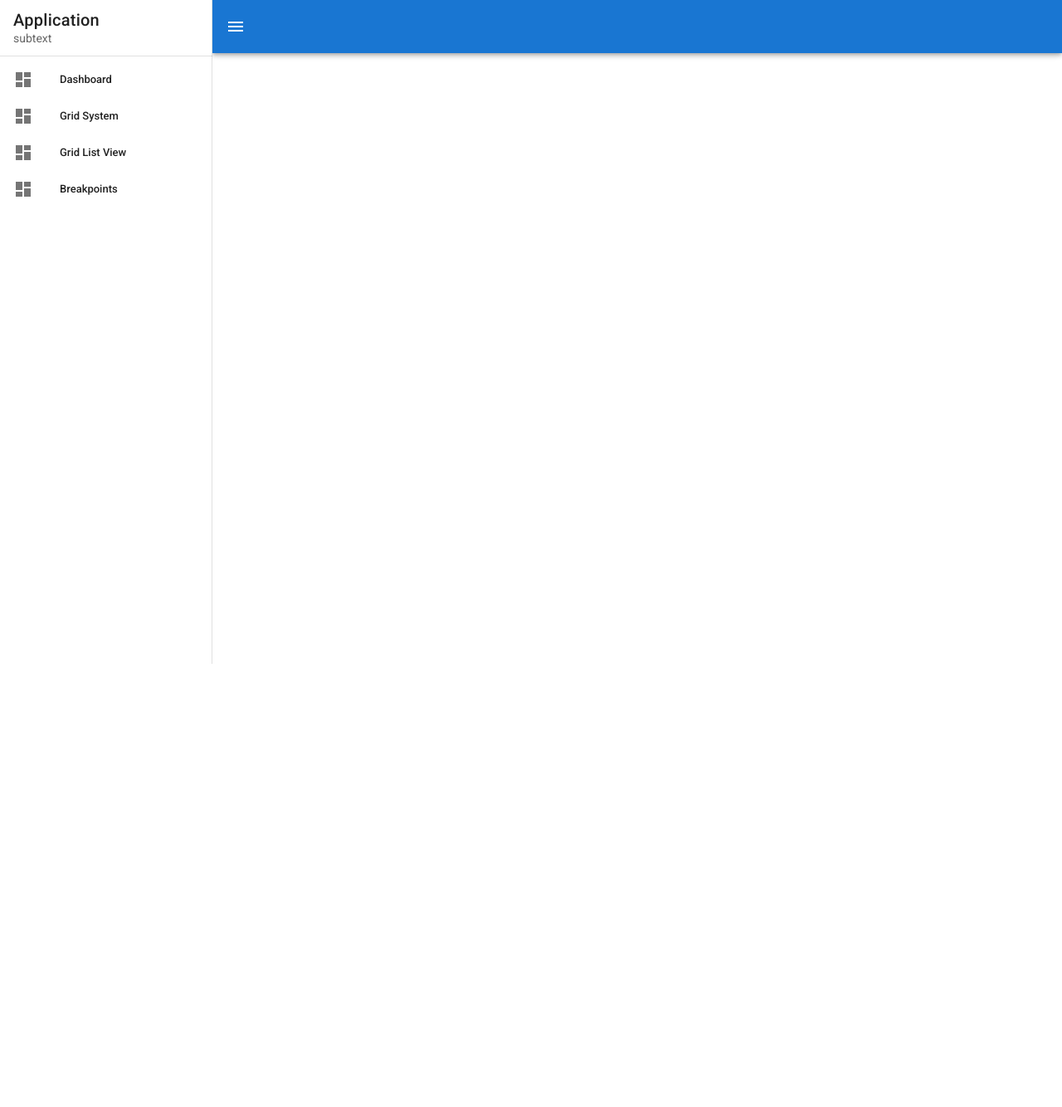
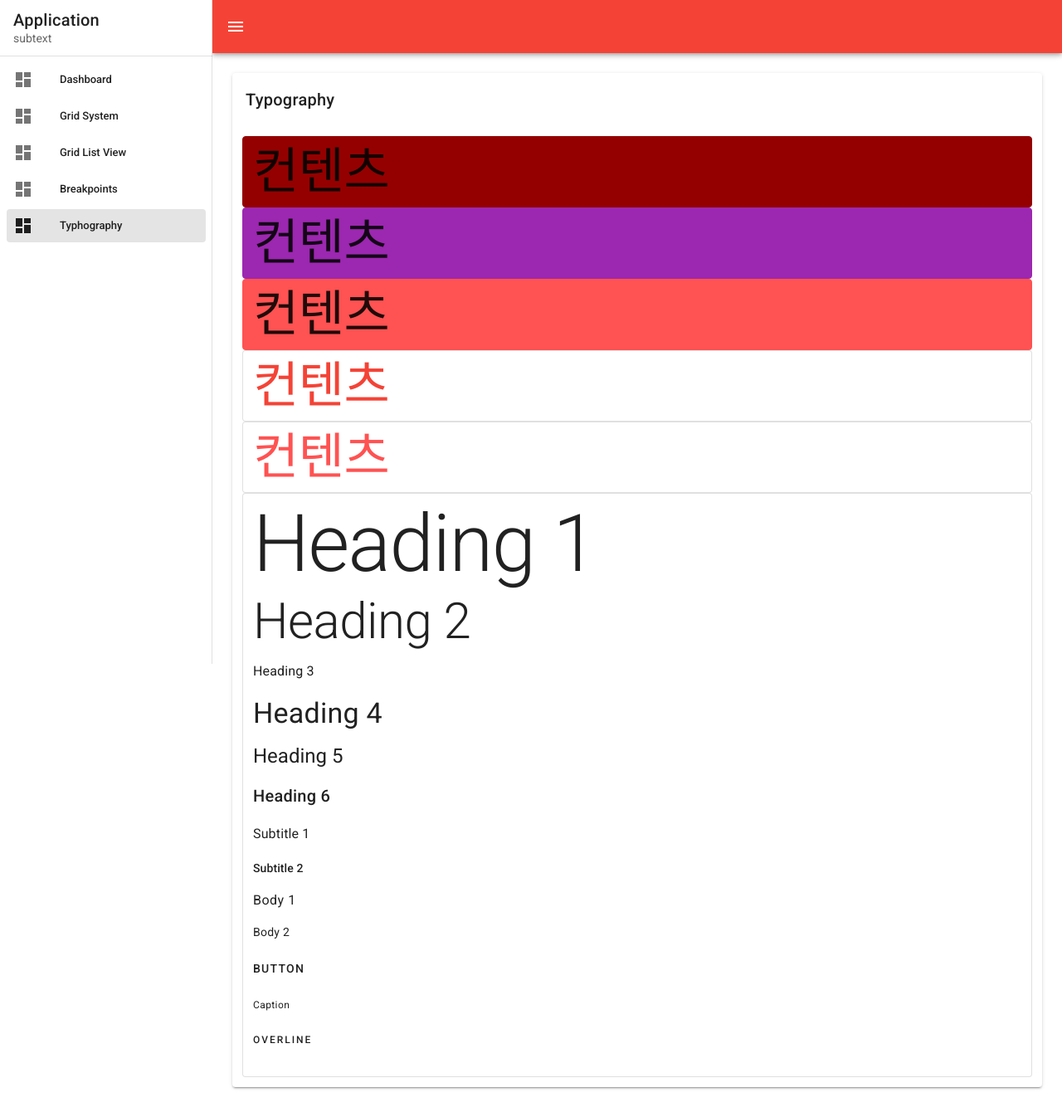
Before and after one commit to duwon/vutify-test-app, a Vue app: page /typography in a window 1280 px wide. Shown: the whole page at 83% size. Before the commit the page ends 800 px from the top, so only its background shows below. Built offline with nearby package versions, Linux system fonts and the light colour scheme.

Commit message:
Typography, Color

```diff
--- a/src/App.vue
+++ b/src/App.vue
@@ -67,7 +67,8 @@ export default {
       { title: 'Dashboard', icon: 'mdi-view-dashboard', to: '/' },
       { title: 'Grid System', icon: 'mdi-view-dashboard', to: '/grid-system' },
       { title: 'Grid List View', icon: 'mdi-view-dashboard', to: '/grid-list-page' },
-      { title: 'Breakpoints', icon: 'mdi-view-dashboard', to: '/breakpoints' }
+      { title: 'Breakpoints', icon: 'mdi-view-dashboard', to: '/breakpoints' },
+      { title: 'Typhography', icon: 'mdi-view-dashboard', to: '/typography' }
     ],
     right: null
   })
--- a/src/plugins/vuetify.js
+++ b/src/plugins/vuetify.js
@@ -6,5 +6,36 @@ Vue.use(Vuetify)
 export default new Vuetify({
   breakpoint: {
     mobileBreakpoint: 'xs'
-  }
+  },
+  theme: {
+    dark: false,
+    default: 'light',
+    disable: false,
+    options: {
+      cspNonce: undefined,
+      customProperties: undefined,
+      minifyTheme: undefined,
+      themeCache: undefined,
+    },
+    themes: {
+      light: {
+        primary: '#F44336',
+        secondary: '#9C27B0',
+        accent: '#82B1FF',
+        error: '#FF5252',
+        info: '#2196F3',
+        success: '#4CAF50',
+        warning: '#FB8C00',
+      },
+      dark: {
+        primary: '#F44336', // '#2196F3',
+        secondary: '#424242',
+        accent: '#FF4081',
+        error: '#FF5252',
+        info: '#2196F3',
+        success: '#4CAF50',
+        warning: '#FB8C00',
+      },
+    },
+  },
 })
--- a/src/router/index.js
+++ b/src/router/index.js
@@ -4,6 +4,7 @@ import Dashboard from '@/views/Dashboard'
 import Gridsystem from '@/views/GridSystem'
 import GridListPage from '@/views/GridListPage'
 import BreakPoints from '@/views/Breakpoints'
+import Typography from '@/views/Typography'
 
 Vue.use(VueRouter)
 
@@ -27,6 +28,11 @@ const routes = [
     path: '/breakpoints',
     name: 'Breakpoints',
     component: BreakPoints
+  },
+  {
+    path: '/typography',
+    name: 'Typography',
+    component: Typography
   }
 ]
 
--- a/src/views/Breakpoints.vue
+++ b/src/views/Breakpoints.vue
@@ -44,10 +44,10 @@
               Lorem ipsum dolor sit amet, consectetur adipiscing elit, sed do eiusmod tempor incididunt ut labore et dolore magna aliqua. Ut enim ad minim veniam, quis nostrud exercitation ullamco laboris nisi ut aliquip ex ea commodo consequat. Duis aute irure dolor in reprehenderit in voluptate velit esse cillum dolore eu fugiat nulla pariatur. Excepteur sint occaecat cupidatat non proident, sunt in culpa qui officia deserunt mollit anim id est laborum.
             </v-card-text>
 
-            <v-divider></v-divider>
+            <v-divider />
 
             <v-card-actions>
-              <v-spacer></v-spacer>
+              <v-spacer />
               <v-btn
                 color="primary"
                 text
@@ -82,6 +82,11 @@
 
 <script>
 export default {
+  data () {
+    return {
+      dialog: false,
+    }
+  },
   computed: {
     height () {
       switch (this.$vuetify.breakpoint.name) {
@@ -93,11 +98,6 @@ export default {
       }
     }
   },
-  data () {
-    return {
-      dialog: false,
-    }
-  },
 }
 </script>
 
--- /dev/null
+++ b/src/views/Typography.vue
@@ -0,0 +1,96 @@
+<template>
+  <v-container>
+    <v-card>
+      <v-card-title>
+        Typography
+      </v-card-title>
+      <v-container calss="grey lighten-3">
+        <v-card
+          class="pa-3 text-h2 primary darken-3"
+          outlined
+        >
+          컨텐츠
+        </v-card>
+        <v-card
+          class="pa-3 text-h2 secondary"
+          outlined
+        >
+          컨텐츠
+        </v-card>
+        <v-card
+          class="pa-3 text-h2 error"
+          outlined
+        >
+          컨텐츠
+        </v-card>
+        <v-card
+          class="pa-3 text-h2 primary--text"
+          outlined
+        >
+          컨텐츠
+        </v-card>
+        <v-card
+          class="pa-3 text-h2 error--text"
+          outlined
+        >
+          컨텐츠
+        </v-card>
+
+        <v-card
+          class="pa-3"
+          outlined
+        >
+          <p class="text-h1">
+            Heading 1
+          </p>
+          <p class="text-h2">
+            Heading 2
+          </p>
+          <p class="text-h3 text-sm-subtitle-1">
+            Heading 3
+          </p>
+          <p class="text-h4">
+            Heading 4
+          </p>
+          <p class="text-h5">
+            Heading 5
+          </p>
+          <p class="text-h6">
+            Heading 6
+          </p>
+          <p class="text-subtitle-1">
+            Subtitle 1
+          </p>
+          <p class="text-subtitle-2">
+            Subtitle 2
+          </p>
+          <p class="text-body-1">
+            Body 1
+          </p>
+          <p class="text-body-2">
+            Body 2
+          </p>
+          <p class="text-button">
+            BUTTON
+          </p>
+          <p class="text-caption">
+            Caption
+          </p>
+          <p class="text-overline">
+            OVERLINE
+          </p>
+        </v-card>
+      </v-container>
+    </v-card>
+  </v-container>
+</template>
+
+<script>
+export default {
+
+}
+</script>
+
+<style>
+
+</style>
```
